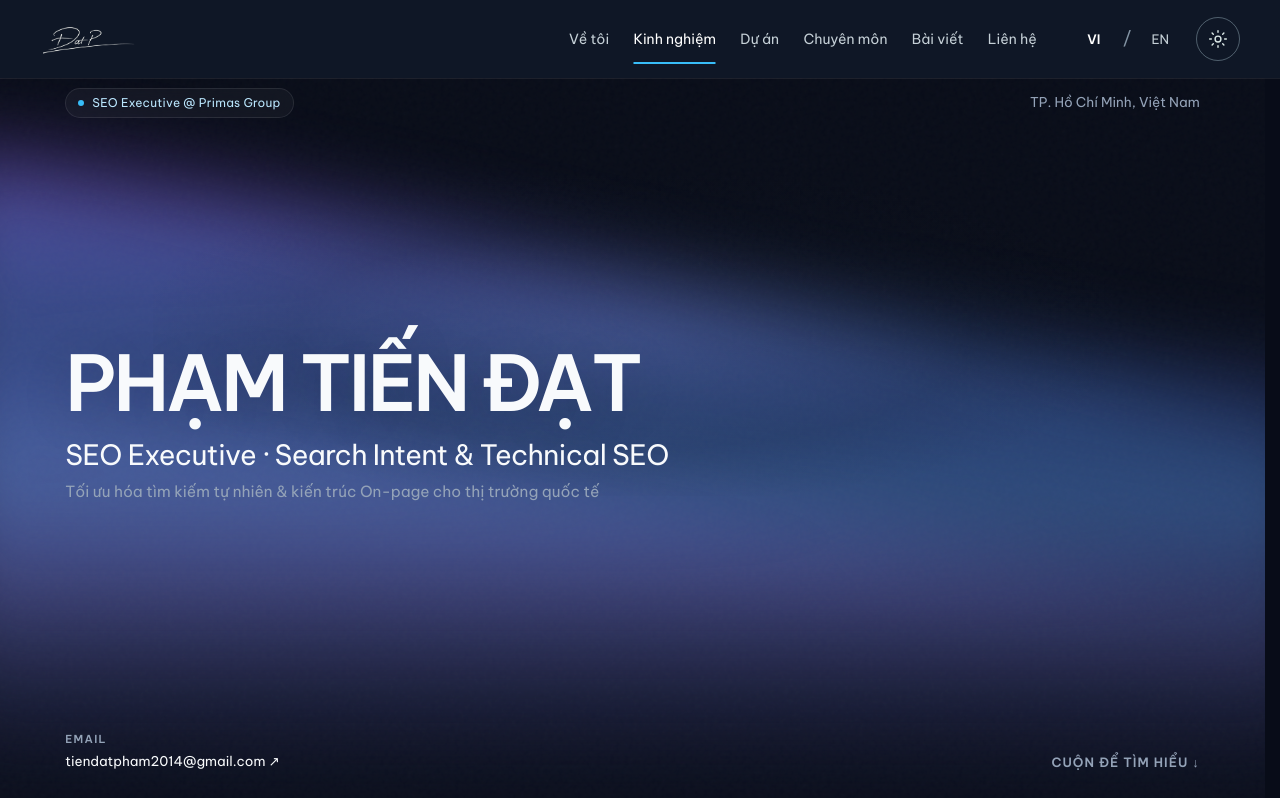
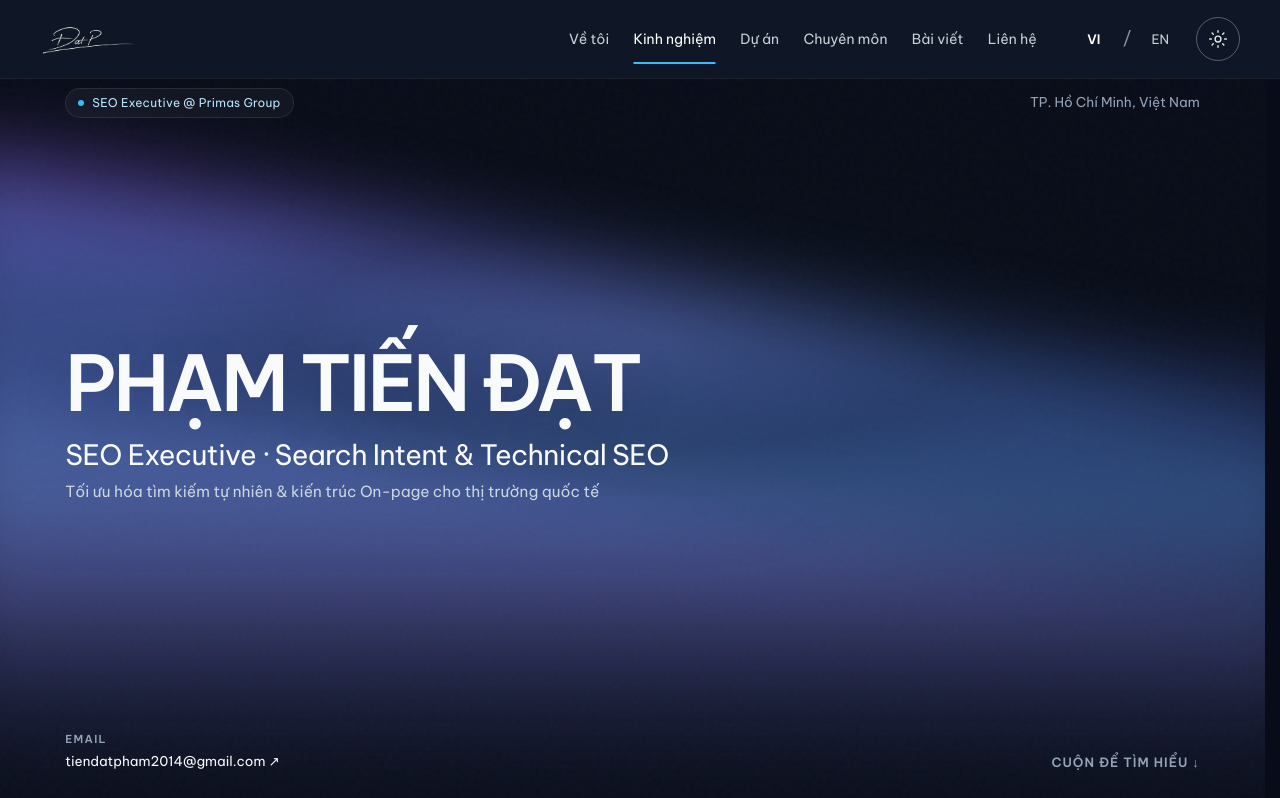
Before and after one commit to tiendatpham2014-max/pham-tien-dat-seo-portfolio, a Next.js app: page / in a window 1280 px wide. Shown: the top 798 px of the page. Built offline with nearby package versions, Linux system fonts and the light colour scheme.

Commit message:
Fix hero-tagline text contrast to achieve WCAG AA compliance (4.5:1)

```diff
--- a/src/styles/20-hero.css
+++ b/src/styles/20-hero.css
@@ -110,8 +110,11 @@
   margin:clamp(8px,1vh,12px) 0 0;
   font-size:clamp(14px,1.2vw,17px);
   line-height:1.55;
-  color:var(--quiet);
+  color:#cbd5e1;
   max-width:680px;
+}
+html[data-theme="light"] .hero-tagline{
+  color:#475569;
 }
 
 .hero-clean-bottom{
```
